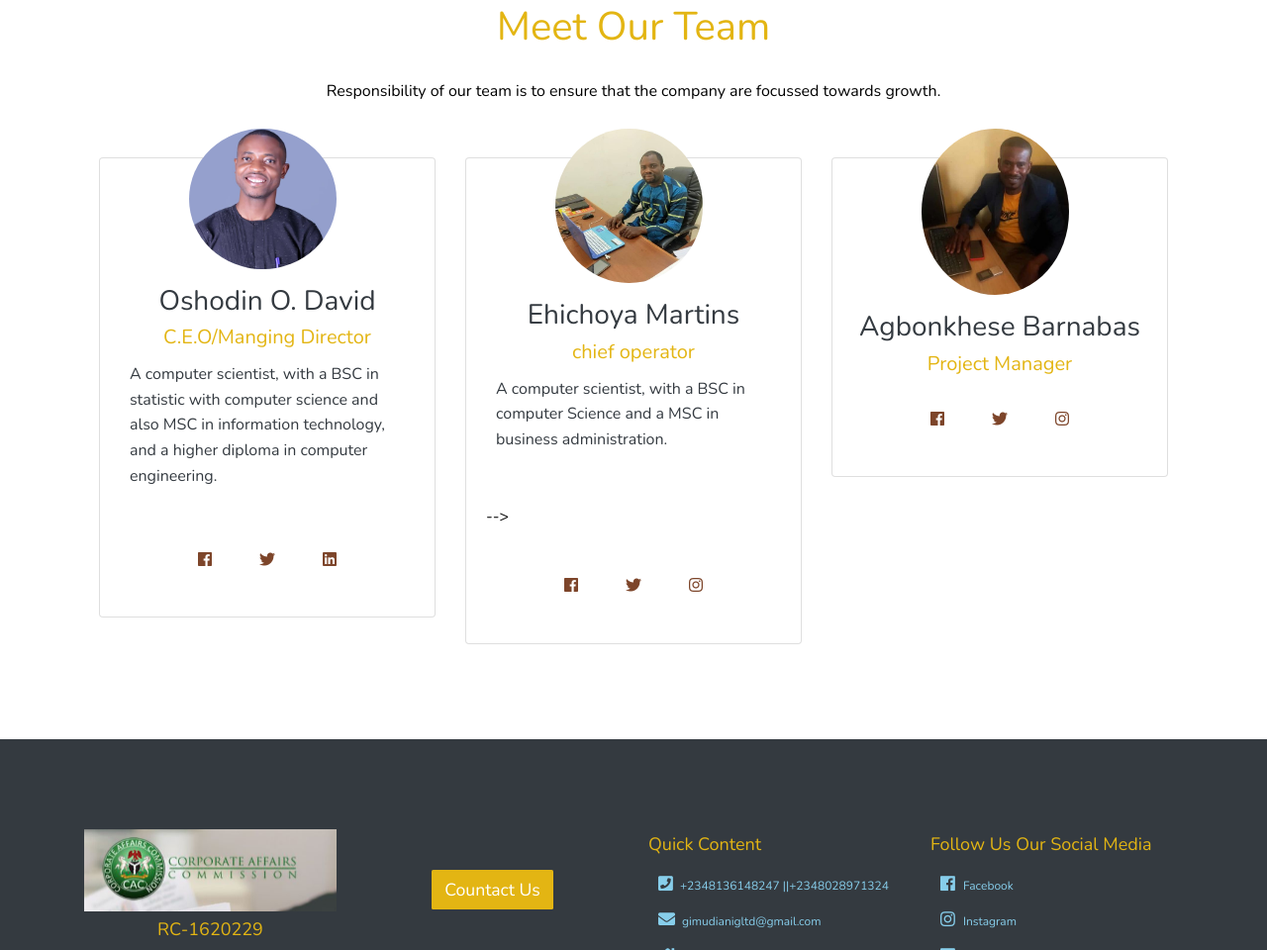
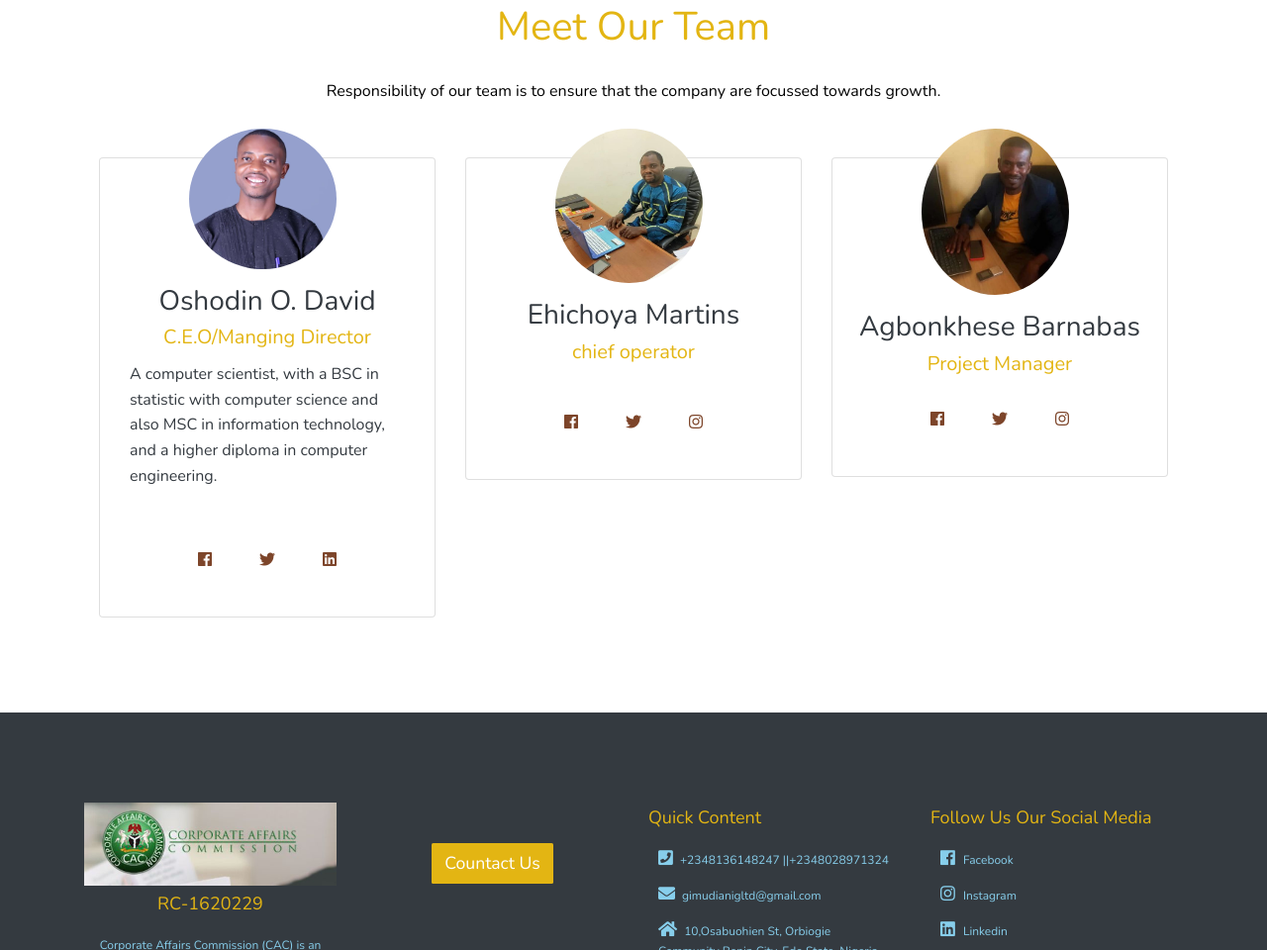
Before and after one commit to timenyin/Orginal_Gimudia_websit, a plain HTML site: page index.html in a window 1280 px wide. Shown: the part 2056-3016 px from the top of the page at 99% size. Drawn offline with nearby package versions, Linux system fonts and the light colour scheme; some packages are replaced by stand-ins of ours; a script that the page names is missing.

Commit message:
april-1-2020

```diff
--- a/index.html
+++ b/index.html
@@ -431,7 +431,6 @@
                             <img src="img/photo2.jpg" alt="photo2" class="img-fluid rounded-circle w-50 mb-3">
                             <h3 class="text-center text-dark text-capitalize">ehichoya martins</h3>
                             <h5 class="text-yellow text-center">chief operator</h5>
-                            <p class="text-dark mb-5"> A computer scientist, with a BSC in  computer Science and a MSC in business administration. </p>-->
                             <p></p>
                             <div class="d-flex justify-content-center">
                                 <div class="p-4">
@@ -461,9 +460,6 @@
                             <img src="img/Capture2.jpg" alt="photo3" class="img-fluid rounded-circle w-50  mb-3">
                             <h3 class="text-center text-dark text-capitalize">agbonkhese barnabas</h3>
                             <h5 class="text-yellow text-center text-capitalize">project manager</h5>
-
-                           <!-- <p class="text-dark"> A ND and a HND holder in electrical and electronics engineering.</p>
-                            -->
                             <div class="justify-content-center">
                             </div>
                             <div class="d-flex justify-content-center">
```
